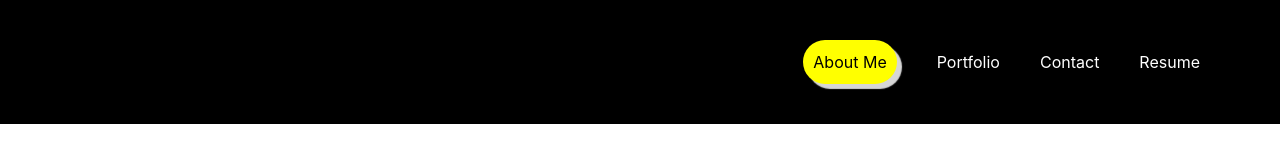
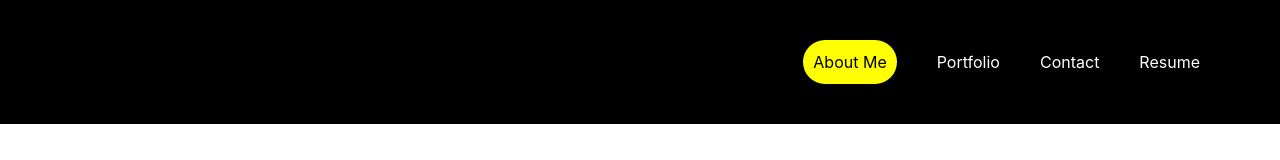
Before and after one commit to HelenELee/helen-lee-react-portfolio, a React (Create React App) app: page / in a window 1280 px wide. Shown: the top 160 px of the page. Built offline with nearby package versions, Linux system fonts and the light colour scheme.

Commit message:
added fonts

```diff
--- a/public/index.html
+++ b/public/index.html
@@ -3,6 +3,10 @@
   <head>
     <meta charset="utf-8" />
     <link rel="icon" href="%PUBLIC_URL%/favicon.ico" />
+
+    <link rel="preconnect" href="https://fonts.googleapis.com">
+    <link rel="preconnect" href="https://fonts.gstatic.com" crossorigin>
+    <link href="https://fonts.googleapis.com/css2?family=Alegreya+Sans:wght@300&family=Josefin+Sans:wght@600&family=Open+Sans:ital,wght@0,300;0,500;0,800;1,300;1,500;1,800&family=Rock+Salt&display=swap" rel="stylesheet">
     <meta name="viewport" content="width=device-width, initial-scale=1" />
     <meta name="theme-color" content="#000000" />
     <meta
--- a/src/index.css
+++ b/src/index.css
@@ -1,6 +1,8 @@
 @tailwind base;
 @tailwind components;
 @tailwind utilities;
+
+@import url(https://fonts.googleapis.com/css2?family=Alegreya+Sans:wght@300&family=Josefin+Sans:wght@600&family=Open+Sans:ital,wght@0,300;0,500;0,800;1,300;1,500;1,800&family=Rock+Salt&display=swap);
 
 :root {
   --red: #A62639;
@@ -26,13 +28,18 @@ body {
   font-family: -apple-system, BlinkMacSystemFont, 'Segoe UI', 'Roboto', 'Oxygen',
     'Ubuntu', 'Cantarell', 'Fira Sans', 'Droid Sans', 'Helvetica Neue',
     sans-serif;
+
   -webkit-font-smoothing: antialiased;
   -moz-osx-font-smoothing: grayscale;
   min-height: 100vh;
-
+  display: grid;
+  grid-template-rows: 1fr auto;
+  /*flex-direction: column; */
 }
 
-
+.about-me {
+  font-family: 'Josefin Sans';
+}
 
 code {
   font-family: source-code-pro, Menlo, Monaco, Consolas, 'Courier New',
@@ -60,8 +67,8 @@ li {
   padding: 10px;
   background-color: yellow;
   border-radius: 25px;
-  box-shadow: 5px 5px 1px #d6d6d6;
-  z-index: 10;
+ /* box-shadow: 5px 5px 1px #d6d6d6;
+  z-index: 10;*/
   display: inline-block;
   /*transform:scale(1.5);*/
  /* transform: skew(10deg, 10deg);*/ /* Equal to skewX(10deg) */
@@ -82,12 +89,13 @@ ul li {
 
 }
 
-.footer {
+.footerx {
   position: relative;
   margin-bottom: 0px;
   height: 2.5rem;
   /*background-color: red;*/
   bottom: 0;
+  margin-top: auto;
 }
 
 .footer ul li {
```
